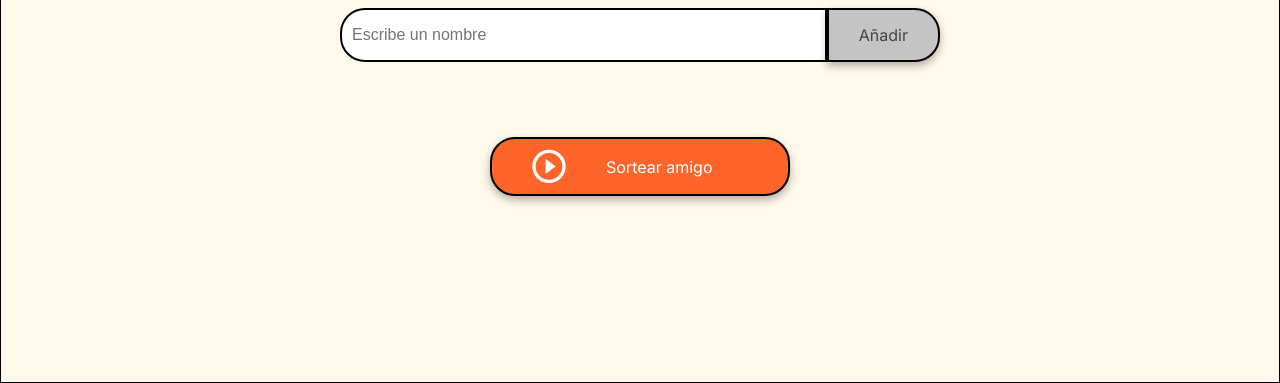
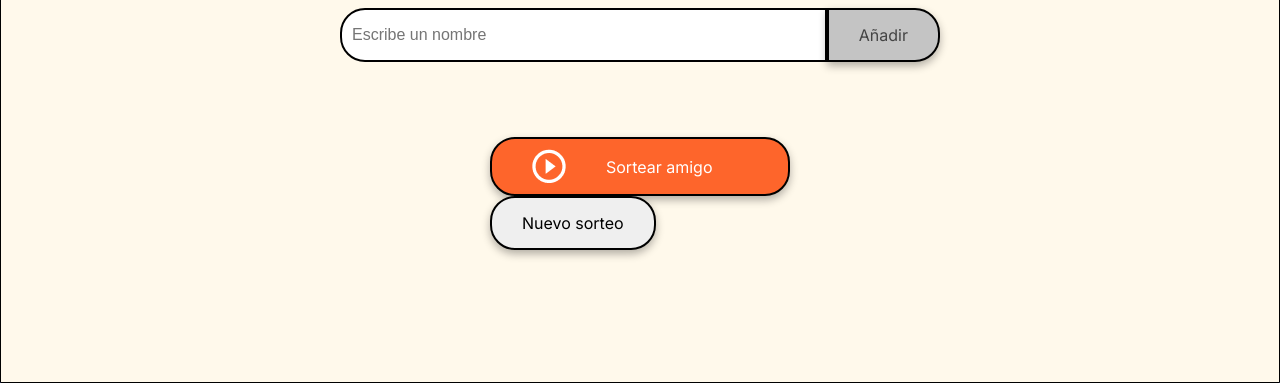
Before and after one commit to maricelaramirez2104/challenge-amigo-secreto, a plain HTML site: page index.html in a window 1280 px wide. Shown: the part 417-800 px from the top of the page. Drawn offline with Linux system fonts and the light colour scheme.

Commit message:
Agrega el botón nuevo sorteo en el index.html

```diff
--- a/index.html
+++ b/index.html
@@ -31,6 +31,7 @@
                     <img src="assets/play_circle_outline.png" alt="Ícono para sortear">
                     Sortear amigo
                 </button>
+                <button class="container__boton" onclick="reiniciarSorteo()" id="reiniciar" desabled>Nuevo sorteo</button>
             </div>
         </section>
     </main>
```
Also changed, not shown: 1 other file.
